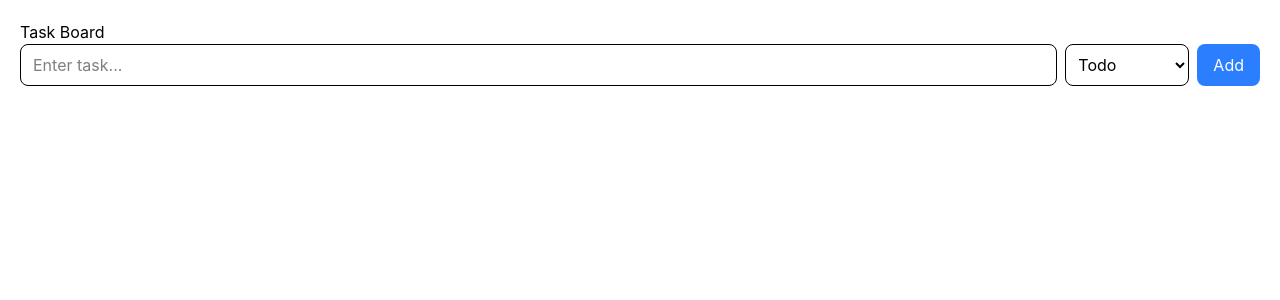
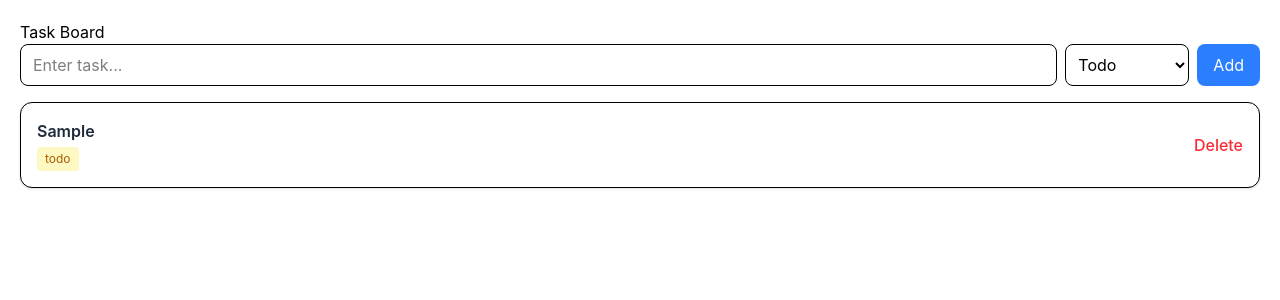
Before and after one commit to tranverse/task-board, a React (Vite) app: page / in a window 1280 px wide. Both pictures are taken after typing "Sample" into the empty fields and a click on the button "Add". Shown: the top 300 px of the page. Built offline with nearby package versions, Linux system fonts and the light colour scheme.

Commit message:
task list

```diff
--- a/src/App.jsx
+++ b/src/App.jsx
@@ -1,10 +1,14 @@
 import { useState } from "react";
 import "./assets/styles/global.css";
 import TaskForm from "./components/TaskForm";
+import TaskList from "./components/TaskList";
 function App() {
   const [tasks, setTasks] = useState([]);
   const addTask = (task) => {
     setTasks([...tasks, task]);
+  };
+  const deleteTask = (id) => {
+    setTasks(tasks.filter((t) => t.id !== id));
   };
   return (
     <>
@@ -12,6 +16,7 @@ function App() {
         <h1>Task Board</h1>
 
         <TaskForm addTask={addTask} />
+        <TaskList tasks={tasks} deleteTask={deleteTask} />
       </div>
     </>
   );
--- /dev/null
+++ b/src/components/TaskList.jsx
@@ -0,0 +1,42 @@
+import React from "react";
+
+const TaskList = ({ tasks, deleteTask }) => {
+  if (tasks.length === 0) {
+    return <p>No tasks found</p>;
+  }
+  return (
+    <div className="space-y-3">
+      {tasks.map((task) => (
+        <div
+          key={task.id}
+          className="flex justify-between items-center p-4 bg-white border rounded-xl shadow-sm transition"
+        >
+          <div>
+            <p className="font-semibold text-gray-800">{task.title}</p>
+
+            <span
+              className={`text-xs px-2 py-1 rounded mt-1 inline-block ${
+                task.status === "todo"
+                  ? "bg-yellow-100 text-yellow-700"
+                  : task.status === "in-progress"
+                    ? "bg-blue-100 text-blue-700"
+                    : "bg-green-100 text-green-700"
+              }`}
+            >
+              {task.status}
+            </span>
+          </div>
+
+          <button
+            onClick={() => deleteTask(task.id)}
+            className="text-red-500 hover:text-red-700 font-medium"
+          >
+            Delete
+          </button>
+        </div>
+      ))}
+    </div>
+  );
+};
+
+export default TaskList;
```
